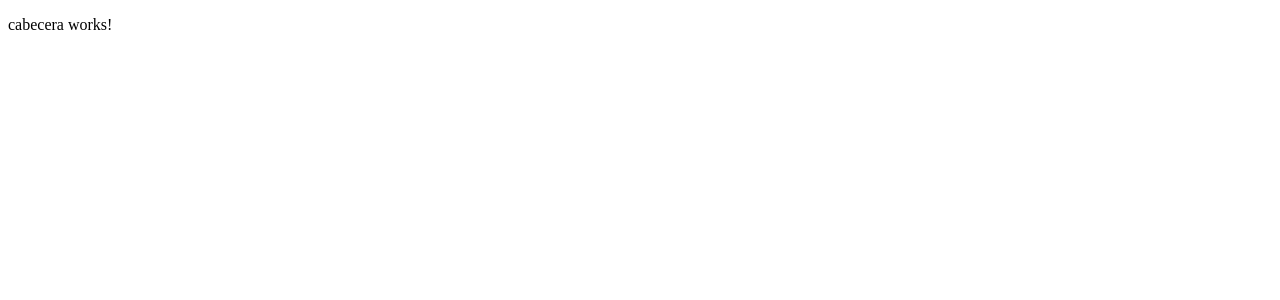
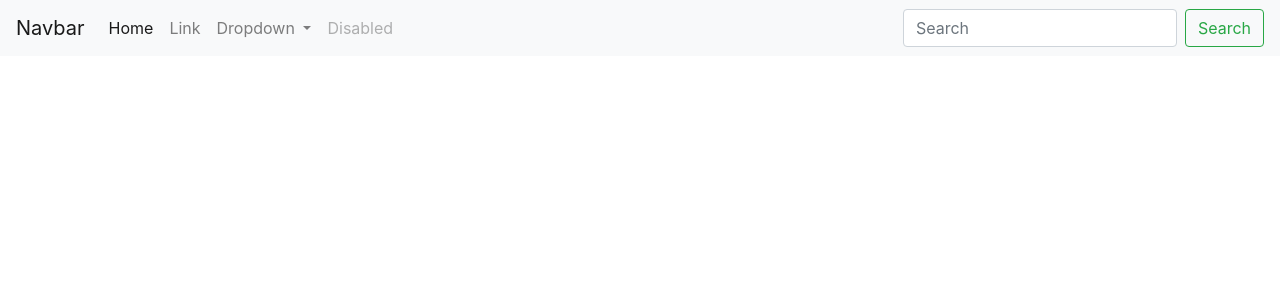
Before and after one commit to mariojimenezh/componentes, an Angular app: page / in a window 1280 px wide. Shown: the top 300 px of the page. Built offline with nearby package versions, Linux system fonts and the light colour scheme.

Commit message:
Modificaciones

```diff
--- a/src/app/cabecera/cabecera.component.html
+++ b/src/app/cabecera/cabecera.component.html
@@ -1,3 +1,35 @@
-<p>
-  cabecera works!
-</p>
+<nav class="navbar navbar-expand-lg navbar-light bg-light">
+  <a class="navbar-brand" href="#">Navbar</a>
+  <button class="navbar-toggler" type="button" data-toggle="collapse" data-target="#navbarSupportedContent" aria-controls="navbarSupportedContent" aria-expanded="false" aria-label="Toggle navigation">
+    <span class="navbar-toggler-icon"></span>
+  </button>
+
+  <div class="collapse navbar-collapse" id="navbarSupportedContent">
+    <ul class="navbar-nav mr-auto">
+      <li class="nav-item active">
+        <a class="nav-link" href="#">Home <span class="sr-only">(current)</span></a>
+      </li>
+      <li class="nav-item">
+        <a class="nav-link" href="#">Link</a>
+      </li>
+      <li class="nav-item dropdown">
+        <a class="nav-link dropdown-toggle" href="#" id="navbarDropdown" role="button" data-toggle="dropdown" aria-haspopup="true" aria-expanded="false">
+          Dropdown
+        </a>
+        <div class="dropdown-menu" aria-labelledby="navbarDropdown">
+          <a class="dropdown-item" href="#">Action</a>
+          <a class="dropdown-item" href="#">Another action</a>
+          <div class="dropdown-divider"></div>
+          <a class="dropdown-item" href="#">Something else here</a>
+        </div>
+      </li>
+      <li class="nav-item">
+        <a class="nav-link disabled" href="#">Disabled</a>
+      </li>
+    </ul>
+    <form class="form-inline my-2 my-lg-0">
+      <input class="form-control mr-sm-2" type="search" placeholder="Search" aria-label="Search">
+      <button class="btn btn-outline-success my-2 my-sm-0" type="submit">Search</button>
+    </form>
+  </div>
+</nav>
--- a/src/index.html
+++ b/src/index.html
@@ -1,5 +1,5 @@
 <!doctype html>
-<html lang="en">
+<html lang="es">
 <head>
   <meta charset="utf-8">
   <title>Colaborativo</title>
@@ -7,6 +7,10 @@
 
   <meta name="viewport" content="width=device-width, initial-scale=1">
   <link rel="icon" type="image/x-icon" href="favicon.ico">
+  <link rel="stylesheet" href="https://maxcdn.bootstrapcdn.com/bootstrap/4.0.0/css/bootstrap.min.css" integrity="sha384-Gn5384xqQ1aoWXA+058RXPxPg6fy4IWvTNh0E263XmFcJlSAwiGgFAW/dAiS6JXm" crossorigin="anonymous">
+  <script src="https://code.jquery.com/jquery-3.2.1.slim.min.js" integrity="sha384-KJ3o2DKtIkvYIK3UENzmM7KCkRr/rE9/Qpg6aAZGJwFDMVNA/GpGFF93hXpG5KkN" crossorigin="anonymous"></script>
+<script src="https://cdnjs.cloudflare.com/ajax/libs/popper.js/1.12.9/umd/popper.min.js" integrity="sha384-ApNbgh9B+Y1QKtv3Rn7W3mgPxhU9K/ScQsAP7hUibX39j7fakFPskvXusvfa0b4Q" crossorigin="anonymous"></script>
+<script src="https://maxcdn.bootstrapcdn.com/bootstrap/4.0.0/js/bootstrap.min.js" integrity="sha384-JZR6Spejh4U02d8jOt6vLEHfe/JQGiRRSQQxSfFWpi1MquVdAyjUar5+76PVCmYl" crossorigin="anonymous"></script>
 </head>
 <body>
   <app-root></app-root>
```
Also changed, not shown: 1 other file (tests, documents, lock files or other folders).
